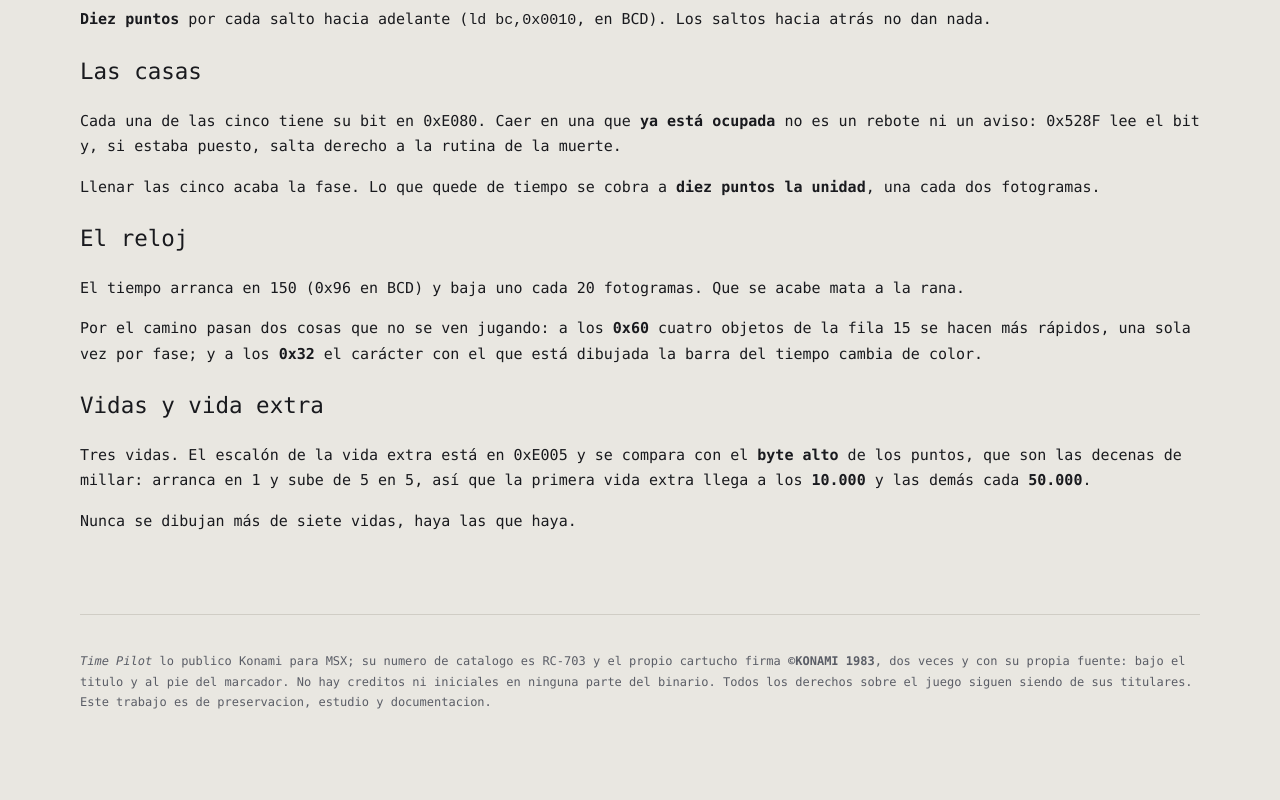
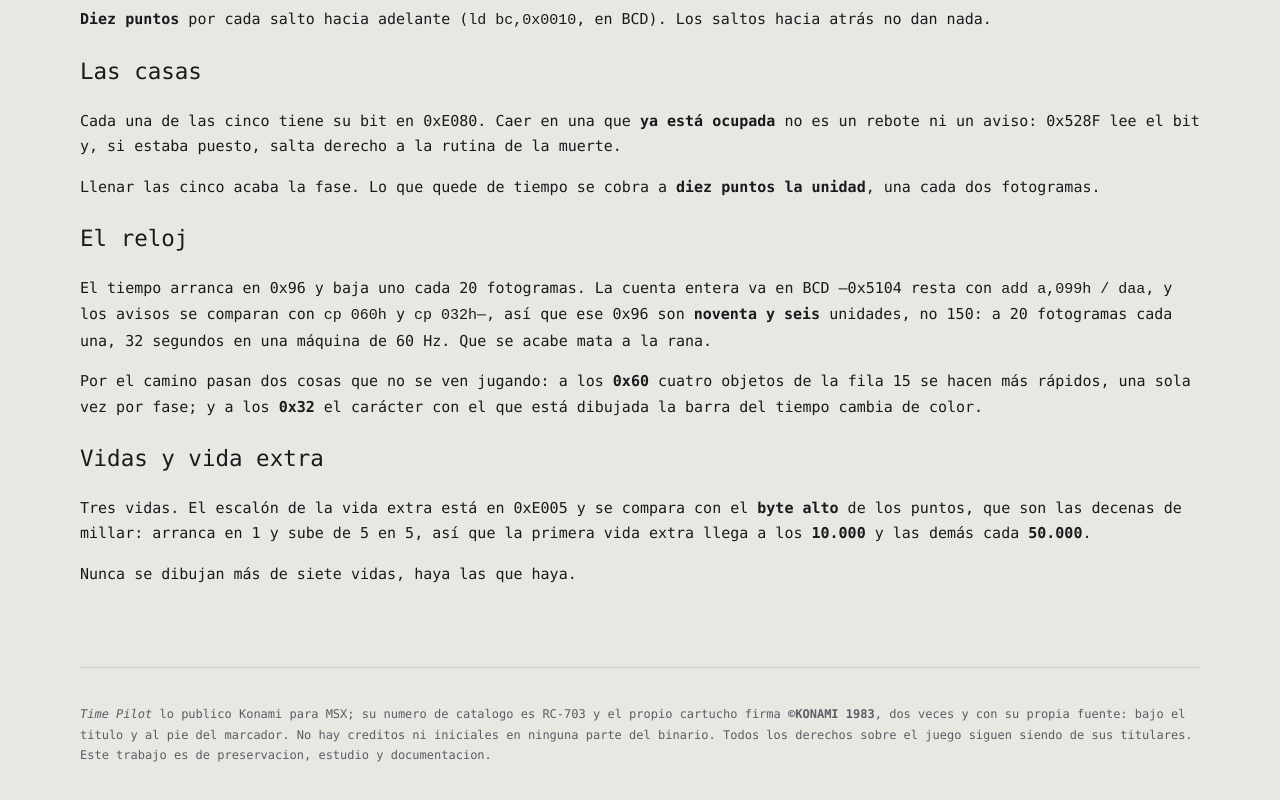
Before and after one commit to antxiko/Frogger-disassembly, a plain HTML site: page docs/es/EL-JUEGO.html in a window 1280 px wide. Shown: the part 1114-1914 px from the top of the page. Drawn offline with Linux system fonts and the light colour scheme.

Commit message:
Frogger: cero rutinas por debajo del 10 %, y el reloj son 96 unidades
Segunda pasada de comentarios: 484 -> 536 comentarios anclados, del 18,9 %
al 20,9 %, y las 18 rutinas que quedaban por debajo del 10 % bajan a
NINGUNA, de 314. Cuarto proyecto de la serie que llega ahi, tras Ale Hop!,
Pippols y Pitfall!

CORRECCION DE LO PUBLICADO, comprobada a mano y en las dos webs: el tiempo
NO arranca en 150. Arranca en 0x96 y toda la cuenta va en BCD -0x5104 y
0x5391 restan con `add a,099h / daa`, y los avisos se comparan con
`cp 060h` y `cp 032h`-, asi que son NOVENTA Y SEIS unidades. A 20
fotogramas cada una son 32 segundos a 60 Hz, no 50.

Otras tres, tambien comprobadas sobre el listado:
- 0x504C no colorea nada. Escribe 0xE2BF, 0xE2BB y 0xE2B7, que son los
  bytes +1 -la X- de las tres fichas de sprite del cocodrilo; el color lo
  deja el LDIR de 0x54E4. Renombrada X_DE_LOS_TROZOS_DEL_COCODRILO.
- 0x45DD borra de 0xE040 a 0xE0A0, 97 bytes: BORRA_BC_BYTES pone el
  primero con `ld (hl),0` y el LDIR solapado propaga BC mas.
- 0x5077 no es un color sino la Y (IY = 0xE2A0, asi que (iy+3) = 0xE2A3),
  y 0x5314 no es "la fase deja de estar montada".

Y una que se queda anotada: 0x5310 coge la bandera del OTRO jugador
-QUE_JUGADOR_ES devuelve Z con el primero y es justo entonces cuando se
pone L a 0x8B-, al reves que 0x5406, que hace lo mismo por
FICHA_DEL_QUE_JUEGA.

make all exit 0, reproducible byte a byte, 0 % sin explicar, 23 tests,
web 116 enlaces 0 rotos, gate forense verde con los seis checks.

Co-Authored-By: Claude Opus 5 (1M context) <noreply@anthropic.com>

```diff
--- a/docs/es/EL-JUEGO.html
+++ b/docs/es/EL-JUEGO.html
@@ -99,7 +99,7 @@ audio{display:block;width:100%;max-width:640px;margin:.75rem 0 1.5rem}
 <p>Cada una de las cinco tiene su bit en 0xE080. Caer en una que <b>ya está ocupada</b> no es un rebote ni un aviso: 0x528F lee el bit y, si estaba puesto, salta derecho a la rutina de la muerte.</p>
 <p>Llenar las cinco acaba la fase. Lo que quede de tiempo se cobra a <b>diez puntos la unidad</b>, una cada dos fotogramas.</p>
 <h2 id="el-reloj">El reloj</h2>
-<p>El tiempo arranca en 150 (0x96 en BCD) y baja uno cada 20 fotogramas. Que se acabe mata a la rana.</p>
+<p>El tiempo arranca en 0x96 y baja uno cada 20 fotogramas. La cuenta entera va en BCD —0x5104 resta con <code>add a,099h / daa</code>, y los avisos se comparan con <code>cp 060h</code> y <code>cp 032h</code>—, así que ese 0x96 son <b>noventa y seis</b> unidades, no 150: a 20 fotogramas cada una, 32 segundos en una máquina de 60 Hz. Que se acabe mata a la rana.</p>
 <p>Por el camino pasan dos cosas que no se ven jugando: a los <b>0x60</b> cuatro objetos de la fila 15 se hacen más rápidos, una sola vez por fase; y a los <b>0x32</b> el carácter con el que está dibujada la barra del tiempo cambia de color.</p>
 <h2 id="vidas-y-vida-extra">Vidas y vida extra</h2>
 <p>Tres vidas. El escalón de la vida extra está en 0xE005 y se compara con el <b>byte alto</b> de los puntos, que son las decenas de millar: arranca en 1 y sube de 5 en 5, así que la primera vida extra llega a los <b>10.000</b> y las demás cada <b>50.000</b>.</p>
```
Also changed, not shown: docs/THE-GAME.html (+1 -1 lines), 6 other files.
